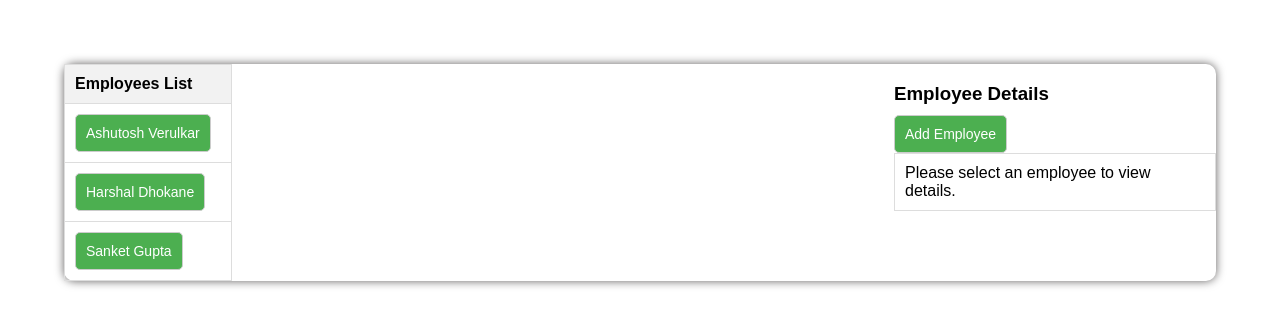
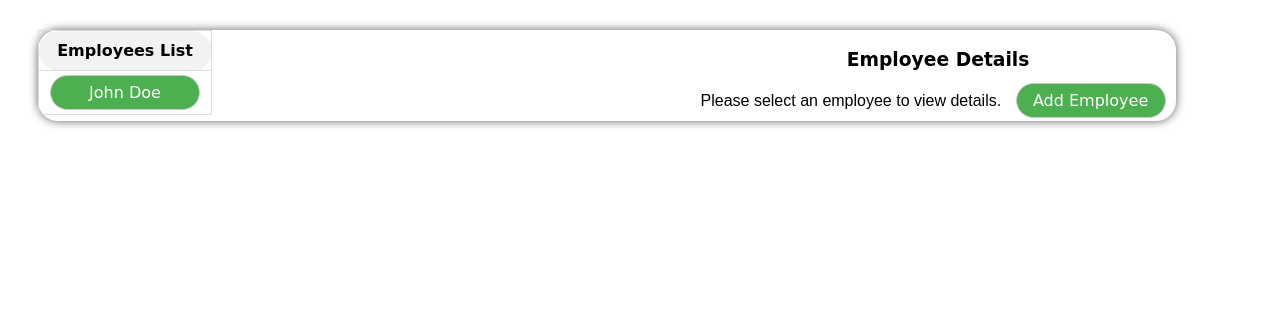
Before and after one commit to Endeavour95/Employee-Dashboard, a plain HTML site: page index.html in a window 1280 px wide. Drawn offline with Linux system fonts and the light colour scheme.

Commit message:
css on working

```diff
--- a/index.css
+++ b/index.css
@@ -140,18 +140,17 @@ td {
 
 body {
   font-family: 'Arial', sans-serif;
-  margin: 0;
 }
 
 #root {
   display: flex;
   justify-content: space-between;
-  margin-top: 5%;
+  /* margin-top: 5%;
   margin-left: 5%;
-  margin-right: 5%;
-
+  margin-right: 5%; */
+  margin: 30px;
   width: 90%;
-  border-radius: 10px;
+  border-radius: 20px;
   /* padding-top: 10%;
   padding-left: 20%;
   padding-right: 20%; */
@@ -161,43 +160,86 @@ body {
 table {
   border-collapse: collapse;
   width: 100%;
+  /* border: none; */
+  /* background: transparent; */
 }
 
-th, td {
+tr th {
+  text-align: center;
+  border-radius: 20px;
+  font-family:cursive;
+}
+
+/* tr td {
+  align-items: center;
+} */
+
+th {
   border: 1px solid #ddd;
   padding: 10px;
-  text-align: left;
+  /* text-align: left; */
+  border-radius: 20px;
+}
+
+td {
+  border: 1px solid #ddd;
+  /* padding: 10px; */
+  /* text-align: left; */
+  border-radius: 20px;
 }
 
 thead {
   background-color: #f2f2f2;
 }
 
-#view {
+/* #view {
   border: 1px solid #ddd;
   padding: 10px;
   width: 300px;
-}
+} */
 
 h3 {
   margin-bottom: 10px;
+  text-align: center;
+  font-family:cursive;
 }
 
-input[type="button"] {
+td input[type="button"] {
   cursor: pointer;
-  padding: 10px;
-  font-size: 14px;
+  font-size: 16px;
+  font-family:cursive;
   border: 1px solid #ccc;
   border-radius: 5px;
-  margin-right: 10px;
+  margin: 3px 10px 3px 10px;
   background-color: #4caf50;
   color: #fff;
+  width: 150px;
+  height: 35px;
+  border-radius: 20px;
 }
 
 input[type="button"]:hover {
   background-color: #45a049;
 }
 
-input[type="button"]:focus {
+input[value="Add Employee"] {
+  cursor: pointer;
+  font-size: 16px;
+  font-family:cursive;
+  border: 1px solid #ccc;
+  border-radius: 5px;
+  margin: 3px 10px 3px 10px;
+  background-color: #4caf50;
+  color: #fff;
+  width: 150px;
+  height: 35px;
+  border-radius: 20px;
+}
+
+/* input[type="button"]:focus {
   outline: none;
-}
+} */
+
+/* td input[type="button"] {
+
+} */
--- a/index.html
+++ b/index.html
@@ -1,11 +1,10 @@
-<!DOCTYPE html>
+<!-- <!DOCTYPE html>
 <html lang="en">
 
 <head>
     <meta charset="UTF-8">
     <meta name="viewport" content="width=device-width, initial-scale=1.0">
     <link rel="stylesheet" href="./index.css">
-    <!-- <script src="./test.js"></script>  -->
     <script src="./test2.js"></script>
     <title>Employee Details</title>
 </head>
@@ -15,4 +14,56 @@
     </div>
 </body>
 
+</html> -->
+
+<!DOCTYPE html>
+<html lang="en">
+<head>
+    <meta charset="UTF-8">
+    <meta name="viewport" content="width=device-width, initial-scale=1.0">
+    <link rel="stylesheet" href="index.css">
+    <script src="test2.js"></script>
+    <title>Employee List</title>
+</head>
+<body>
+    <div id="root">
+        <div>
+            <table id="list">
+                <thead>
+                    <tr>
+                        <th>Employees List</th>
+                    </tr>
+                </thead>
+                <tbody>
+                    <tr>
+                        <td>
+                            <input type="button" value="John Doe" onclick="displayEmployeeDetails('John Doe')">
+                        </td>
+                    </tr>
+                    <!-- Repeat the above row structure for each employee -->
+                </tbody>
+            </table>
+        </div>
+        <div>
+            <div>
+                <h3>Employee Details</h3>
+            </div>
+            <div id="view">
+                Please select an employee to view details.
+                <input type="button" value="Add Employee" onclick="createRegistrationForm()">
+            </div>
+        </div>
+    </div>
+
+    <!-- <script>
+        function displayEmployeeDetails(employeeName) {
+            document.getElementById('view').textContent = `Details for ${employeeName}`;
+            // Add logic to display employee details
+        }
+
+        function createRegistrationForm() {
+            // Add logic to create a registration form
+        }
+    </script> -->
+</body>
 </html>
--- a/test3.js
+++ /dev/null
@@ -1 +0,0 @@
-jkajdlfkjalsl
```
